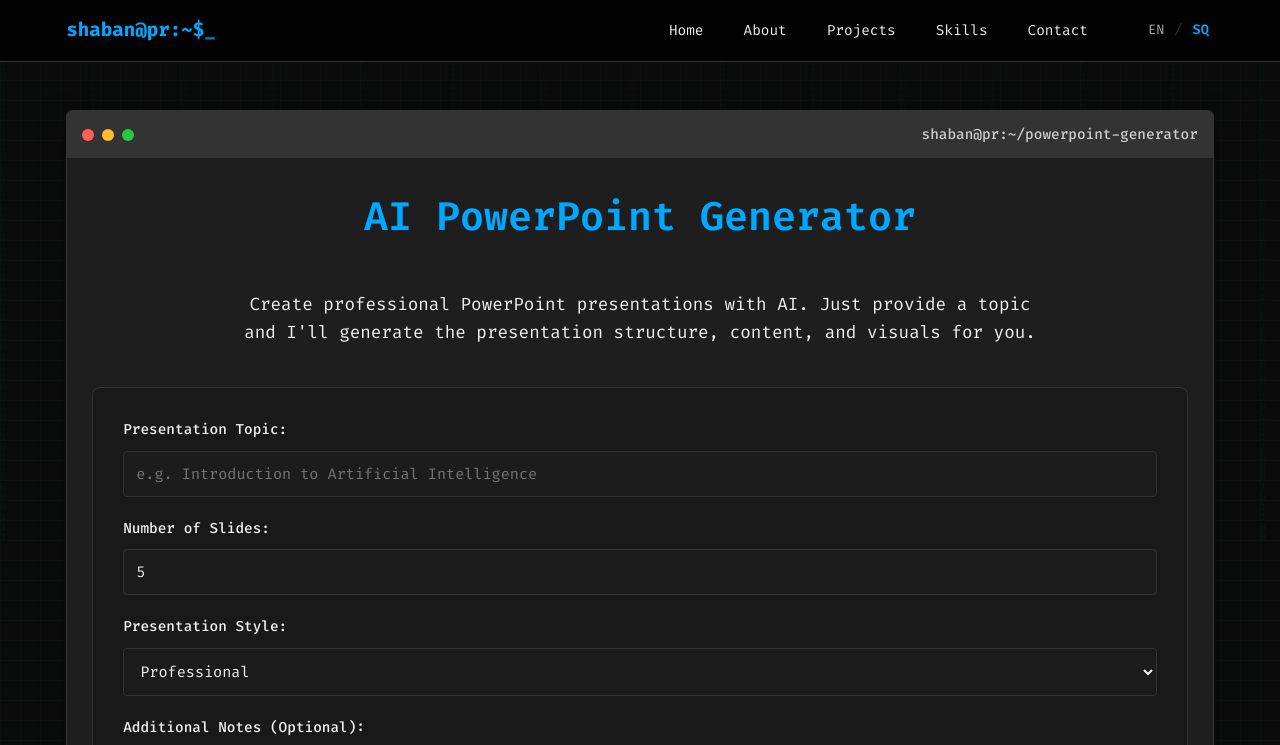
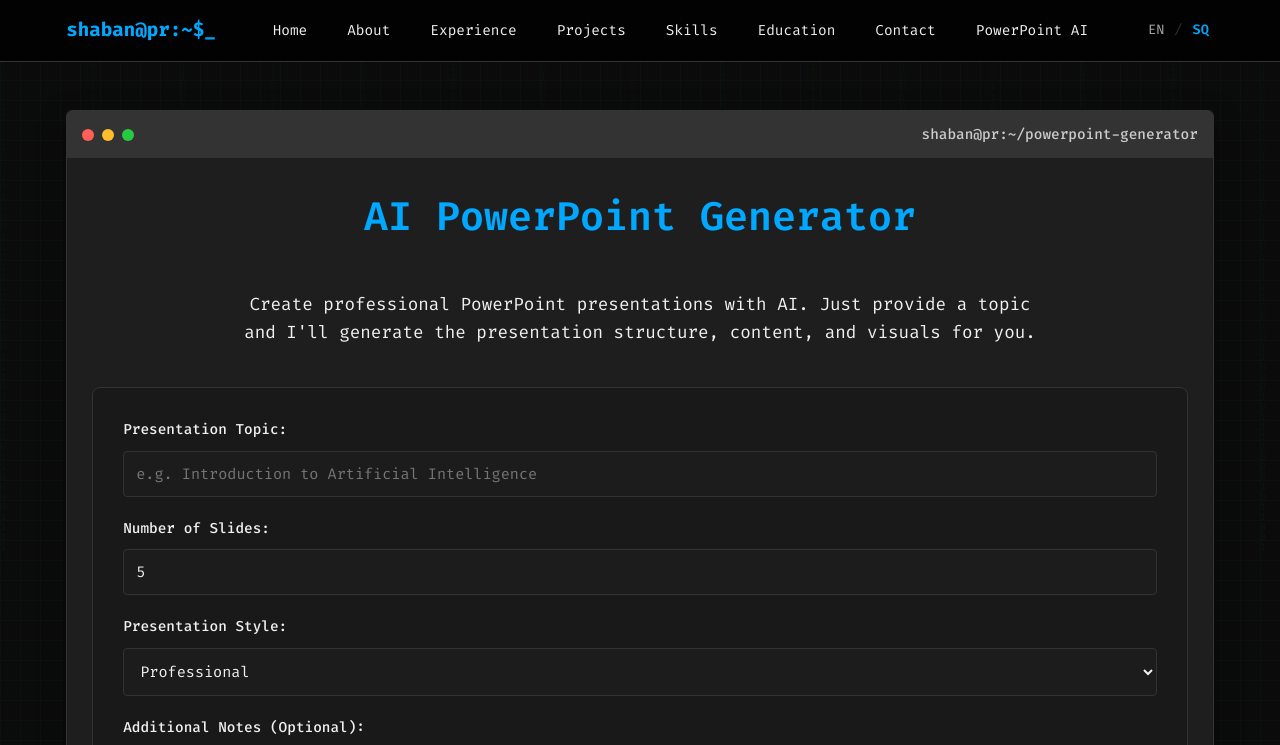
Before and after one commit to ShabanEjupi/ShabanEjupi, a website: page powerpoint-generator.html in a window 1280 px wide. Shown: the top 745 px of the page. Drawn offline with Linux system fonts and the light colour scheme.

Commit message:
Ndryshime tjera

```diff
--- a/js/translations.js
+++ b/js/translations.js
@@ -12,6 +12,7 @@ const translations = {
         "nav.skills": "Skills",
         "nav.education": "Education",
         "nav.contact": "Contact",
+        "nav.pptgen": "PowerPoint AI",
 
         // Hero Section
         "hero.title": "Shaban Ejupi",
@@ -199,6 +200,7 @@ const translations = {
         "nav.skills": "Aftësitë",
         "nav.education": "Edukimi",
         "nav.contact": "Kontakti",
+        "nav.pptgen": "PowerPoint AI",
 
         // Hero Section
         "hero.title": "Shaban Ejupi",
@@ -372,6 +374,25 @@ const translations = {
         "cv.request.message": "Përshëndetje Shaban,\n\nJam i interesuar për përvojën tuaj profesionale dhe do të doja të kërkoja një kopje të CV-së suaj.\n\nFaleminderit.",
         "notification.code.access": "Ju lutemi plotësoni formularin për të kërkuar qasje në kodin për {0}.",
         "notification.demo.access": "Ju lutemi plotësoni formularin për të kërkuar një demo të projektit {0}.",
-        "notification.cv.request": "Ju lutemi plotësoni formularin e kontaktit për të kërkuar CV-në time."
+        "notification.cv.request": "Ju lutemi plotësoni formularin e kontaktit për të kërkuar CV-në time.",
+
+        // PowerPoint Generator Translations in Albanian
+        "pptgen.page.title": "Gjenerues i PowerPoint me AI | Shaban Ejupi",
+        "pptgen.title": "Gjenerues i PowerPoint me AI",
+        "pptgen.intro": "Krijoni prezantime profesionale PowerPoint me AI. Thjesht jepni një temë dhe unë do të gjeneroj strukturën, përmbajtjen dhe vizualet e prezantimit për ju.",
+        "pptgen.form.topic": "Tema e prezantimit:",
+        "pptgen.form.slides": "Numri i sllajdeve:",
+        "pptgen.form.style": "Stili i prezantimit:",
+        "pptgen.form.style.professional": "Profesional",
+        "pptgen.form.style.creative": "Kreativ",
+        "pptgen.form.style.minimalist": "Minimalist",
+        "pptgen.form.style.educational": "Edukativ",
+        "pptgen.form.notes": "Shënime shtesë (Opsionale):",
+        "pptgen.form.generate": "Gjenero Prezantimin",
+        "pptgen.loading": "Duke gjeneruar prezantimin tuaj...",
+        "pptgen.result.title": "Prezantimi juaj është gati!",
+        "pptgen.result.download": "Shkarko PPTX",
+        "pptgen.result.restart": "Krijo një tjetër",
+        "pptgen.examples.title": "Prezantime shembull"
     }
 };
--- a/powerpoint-generator.html
+++ b/powerpoint-generator.html
@@ -27,7 +27,7 @@
     <!-- Matrix-like background -->
     <canvas class="matrix-background" id="matrix"></canvas>
 
-    <!-- Header (same as index.html) -->
+    <!-- Header -->
     <header>
         <div class="container">
             <div class="logo">shaban@pr:~$<span>_</span></div>
@@ -35,9 +35,12 @@
                 <ul>
                     <li><a href="index.html" data-i18n="nav.home">Home</a></li>
                     <li><a href="index.html#about" data-i18n="nav.about">About</a></li>
+                    <li><a href="index.html#experience" data-i18n="nav.experience">Experience</a></li>
                     <li><a href="index.html#projects" data-i18n="nav.projects">Projects</a></li>
                     <li><a href="index.html#skills" data-i18n="nav.skills">Skills</a></li>
+                    <li><a href="index.html#education" data-i18n="nav.education">Education</a></li>
                     <li><a href="index.html#contact" data-i18n="nav.contact">Contact</a></li>
+                    <li><a href="powerpoint-generator.html" data-i18n="nav.pptgen">PowerPoint AI</a></li>
                     <li class="lang-switcher">
                         <a href="#" class="lang-option active" data-lang="en">EN</a>
                         <span>/</span>
@@ -166,9 +169,12 @@
                     <ul>
                         <li><a href="index.html" data-i18n="nav.home">Home</a></li>
                         <li><a href="index.html#about" data-i18n="nav.about">About</a></li>
+                        <li><a href="index.html#experience" data-i18n="nav.experience">Experience</a></li>
                         <li><a href="index.html#projects" data-i18n="nav.projects">Projects</a></li>
                         <li><a href="index.html#skills" data-i18n="nav.skills">Skills</a></li>
+                        <li><a href="index.html#education" data-i18n="nav.education">Education</a></li>
                         <li><a href="index.html#contact" data-i18n="nav.contact">Contact</a></li>
+                        <li><a href="powerpoint-generator.html" data-i18n="nav.pptgen">PowerPoint AI</a></li>
                     </ul>
                 </div>
             </div>
```
Also changed, not shown: index.html (+2 -0 lines).
